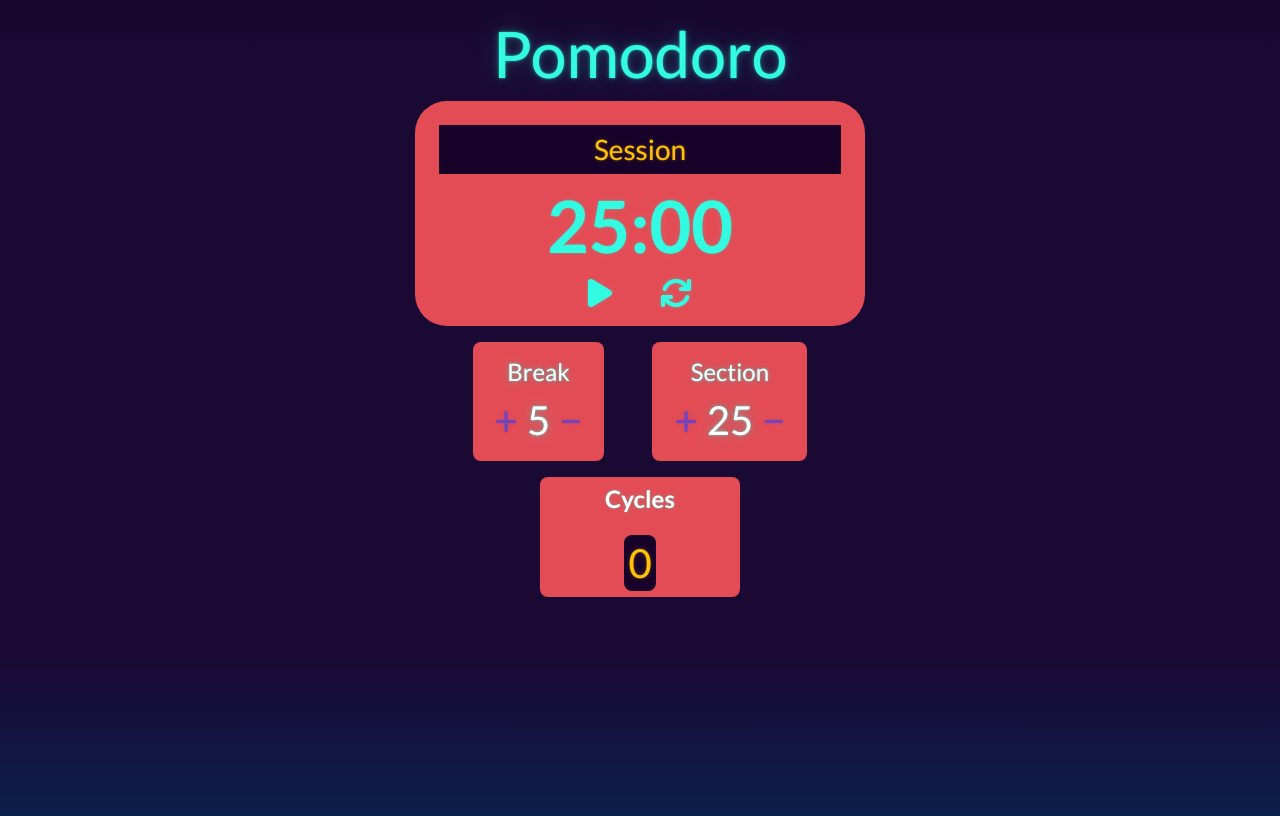
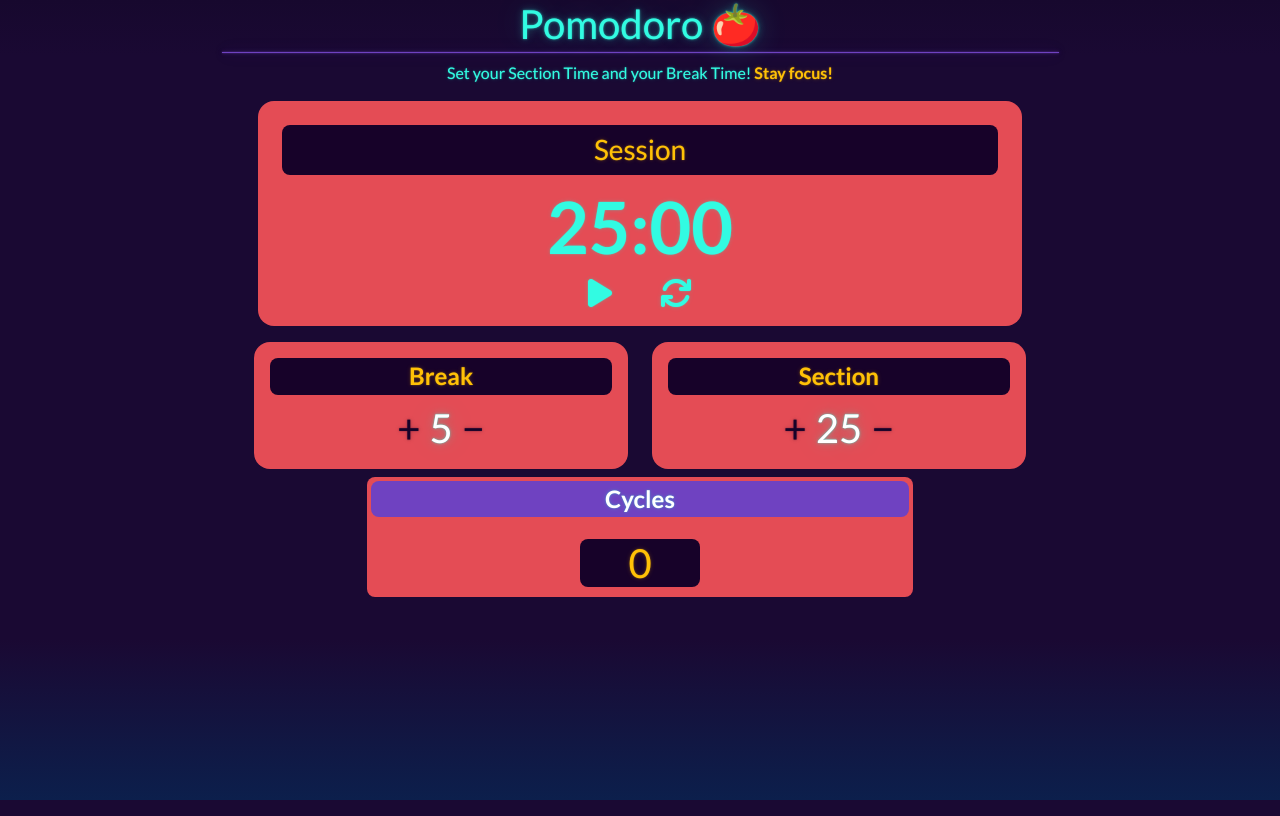
Before and after one commit to lukasilverio94/pomodoro-project, a plain HTML site: page index.html in a window 1280 px wide. Drawn offline with Linux system fonts and the light colour scheme.

Commit message:
change some colors css

```diff
--- a/index.html
+++ b/index.html
@@ -17,21 +17,29 @@
     <script src="script.js" defer></script>
     <title>Pomodoro</title>
   </head>
-  <body>
+  <body class="h-100 overflow-hidden">
     <div class="container">
       <!-- header -->
       <header>
-        <h1 class="text-center mt-3 display-3">Pomodoro</h1>
+        <h1 class="text-center mb-1 display-6">Pomodoro 🍅</h1>
+        <hr class="w-75 m-auto" />
+        <p class="text-body text-center fs-6 pt-2">
+          Set your Section Time and your Break Time!
+          <span class="text-warning fw-semibold">Stay focus!</span>
+        </p>
       </header>
       <!-- Pomodoro Container -->
-      <main>
+      <main class="container">
         <!-- Display Timer -->
         <section
-          class="m-auto p-4 bg-danger text-center rounded-5"
+          class="container m-auto p-4 bg-danger text-center rounded-4"
           id="display"
-          style="width: 100%; max-width: 450px"
+          style="width: 70%"
         >
-          <h3 id="main-session-text" class="bg-dark py-2 text-warning">
+          <h3
+            id="main-session-text"
+            class="text-bg-dark py-2 text-warning rounded-3"
+          >
             Session
           </h3>
           <p id="time-left" class="display-2 fw-bold">25:00</p>
@@ -52,37 +60,43 @@
         <!-- Break  And Time Section Controls container -->
         <!-- Break Container -->
         <section
-          class="container text-center d-flex justify-content-center gap-5 align-items-center mt-3"
+          class="container-sm text-center d-flex justify-content-center gap-4 align-items-center mt-3"
         >
-          <div class="bg-danger p-3 rounded-3 text-bg-secondary">
-            <h4>Break</h4>
+          <div
+            class="bg-danger p-3 rounded-4 text-bg-secondary flex-grow"
+            style="width: 35%"
+          >
+            <h4 class="bg-dark text-warning fw-bold rounded-3 py-1">Break</h4>
             <button
               id="increase-break-btn"
-              class="bg-transparent border-0 text-primary display-6"
+              class="bg-transparent border-0 text-dark display-6"
             >
               &plus;
             </button>
             <span id="break-time" class="h1">5</span>
             <button
               id="decrease-break-btn"
-              class="bg-transparent border-0 text-primary display-6"
+              class="bg-transparent border-0 text-dark display-6"
             >
               &minus;
             </button>
           </div>
           <!-- Set Time Section -->
-          <div class="bg-danger p-3 rounded-3 text-bg-secondary">
-            <h4>Section</h4>
+          <div
+            class="bg-danger p-3 rounded-4 text-bg-secondary"
+            style="width: 35%"
+          >
+            <h4 class="bg-dark text-warning fw-bold rounded-3 py-1">Section</h4>
             <button
               id="increase-section"
-              class="bg-transparent border-0 text-primary display-6"
+              class="bg-transparent border-0 text-dark display-6"
             >
               &plus;
             </button>
             <span id="section-time" class="h1">25</span>
             <button
               id="decrease-section"
-              class="bg-transparent border-0 text-primary display-6"
+              class="bg-transparent border-0 text-dark display-6"
             >
               &minus;
             </button>
@@ -90,11 +104,13 @@
         </section>
         <!-- counter -->
         <div
-          class="container mt-3 bg-danger text-center  p-1 rounded-3 text-bg-secondary"
-          style="width: 200px !important"
+          class="container mt-2 bg-danger text-center p-1 rounded-3 text-bg-secondary"
+          style="width: 50% !important"
         >
-          <p class="fw-bold fs-4">Cycles</p>
-          <span id="counter" class="fs-1 bg-dark p-1 text-warning rounded-3">0</span>
+          <p class="fw-bold fs-4 text-bg-primary rounded-3">Cycles</p>
+          <span id="counter" class="fs-1 bg-dark px-5 text-warning rounded-3"
+            >0</span
+          >
         </div>
       </main>
     </div>
--- a/script.js
+++ b/script.js
@@ -4,23 +4,22 @@ const countDown = document.getElementById("time-left");
 const startBtn = document.getElementById("start-btn");
 const pauseBtn = document.getElementById("pause-btn");
 const resetBtn = document.getElementById("reset-btn");
-//Reset Container Elements
 const increaseBreak = document.getElementById("increase-break-btn");
 const breakTime = document.getElementById("break-time");
 const decreaseBreak = document.getElementById("decrease-break-btn");
-//Edit Pomodoro Section Time
 const increaseSectionBtn = document.getElementById("increase-section");
 const decreaseSectionBtn = document.getElementById("decrease-section");
 const sectionTimeDisplay = document.getElementById("section-time");
 
+//initial variables
 let startingMinutes = 25;
 let startBreak = 5;
 let time = startingMinutes * 60;
-let timer; // to store the interval timer
+let timer; //  store the interval timer
 let inBreak = false;
-// mainSectionText.innerText = "Session";
-//UpdatedCountDown()
-function updatedCountDown() {
+
+//update countdown display
+function updateCountDownDisplay() {
   const minutes = Math.floor(time / 60);
   let seconds = time % 60;
   countDown.innerText = `${minutes}:${seconds < 10 ? "0" : ""}${seconds}`;
@@ -37,7 +36,7 @@ function updatedCountDown() {
 function startTimer() {
   timer = setInterval(() => {
     time--;
-    updatedCountDown();
+    updateCountDownDisplay();
   }, 100);
   toggleBtn();
 }
@@ -57,7 +56,7 @@ function startBreakFun() {
     const counter = document.getElementById("counter");
     counter.innerText = parseInt(counter.innerText) + 1;
   }
-  updatedCountDown(); // Update the countdown display immediately
+  updateCountDownDisplay(); // Update the countdown display immediately
   startTimer();
 }
 //Clear Interval
@@ -73,6 +72,7 @@ function pauseTimer() {
 //Reset State
 function resetTimer() {
   stop();
+  clearInterval(timer);
   startingMinutes = 25;
   startBreak = 5;
   sectionTimeDisplay.innerText = "5";
@@ -81,7 +81,8 @@ function resetTimer() {
   countDown.innerText = `${startingMinutes}:00`; // Display the initial time
   breakTime.innerText = startBreak;
   sectionTimeDisplay.innerText = startingMinutes;
-  updatedCountDown();
+  inBreak = false;
+  updateCountDownDisplay();
   toggleBtn();
 }
 //Toggle buttons classes
@@ -119,14 +120,26 @@ decreaseSectionBtn.addEventListener("click", () => {
 //Increase Break Time
 increaseBreak.addEventListener("click", () => {
   startBreak += 1;
-  time = startBreak;
+  time = startBreak * 60;
   breakTime.innerText = startBreak;
+  // If you are not in a break, update the time
+  if (!inBreak) {
+    time = startingMinutes * 60;
+    countDown.innerText = `${startingMinutes}:00`;
+  }
 });
 //Decrease Break Time
 decreaseBreak.addEventListener("click", () => {
   startBreak -= 1;
-  time = startBreak;
+  if (startBreak < 1) startBreak = 1;
+  time = startBreak * 60;
   breakTime.innerText = startBreak;
+  // If you are not in a break, update the time
+  if (!inBreak) {
+    time = startingMinutes * 60;
+    countDown.innerText = `${startingMinutes}:00`;
+  }
 });
+
 pauseBtn.addEventListener("click", pauseTimer);
 resetBtn.addEventListener("click", resetTimer);
```
